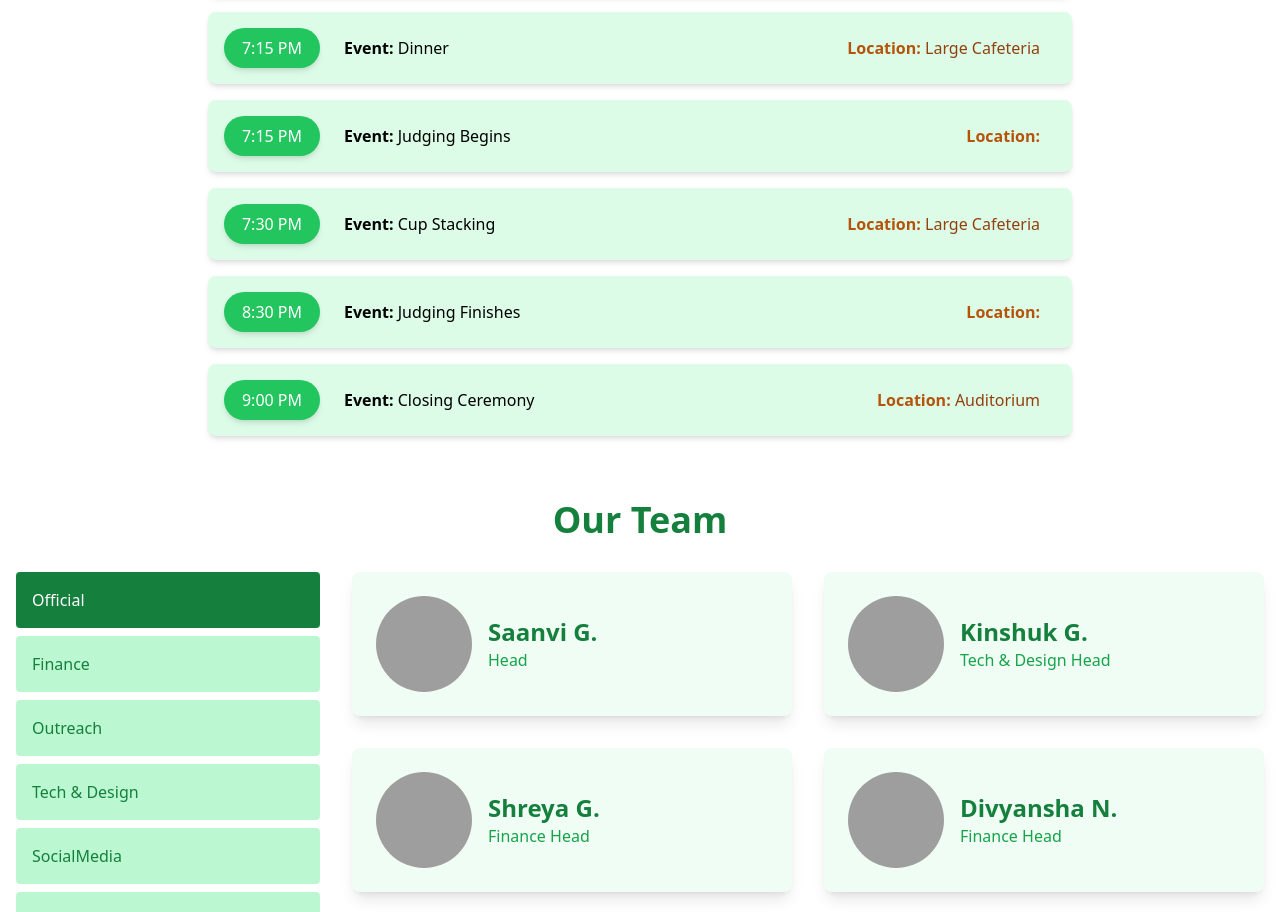
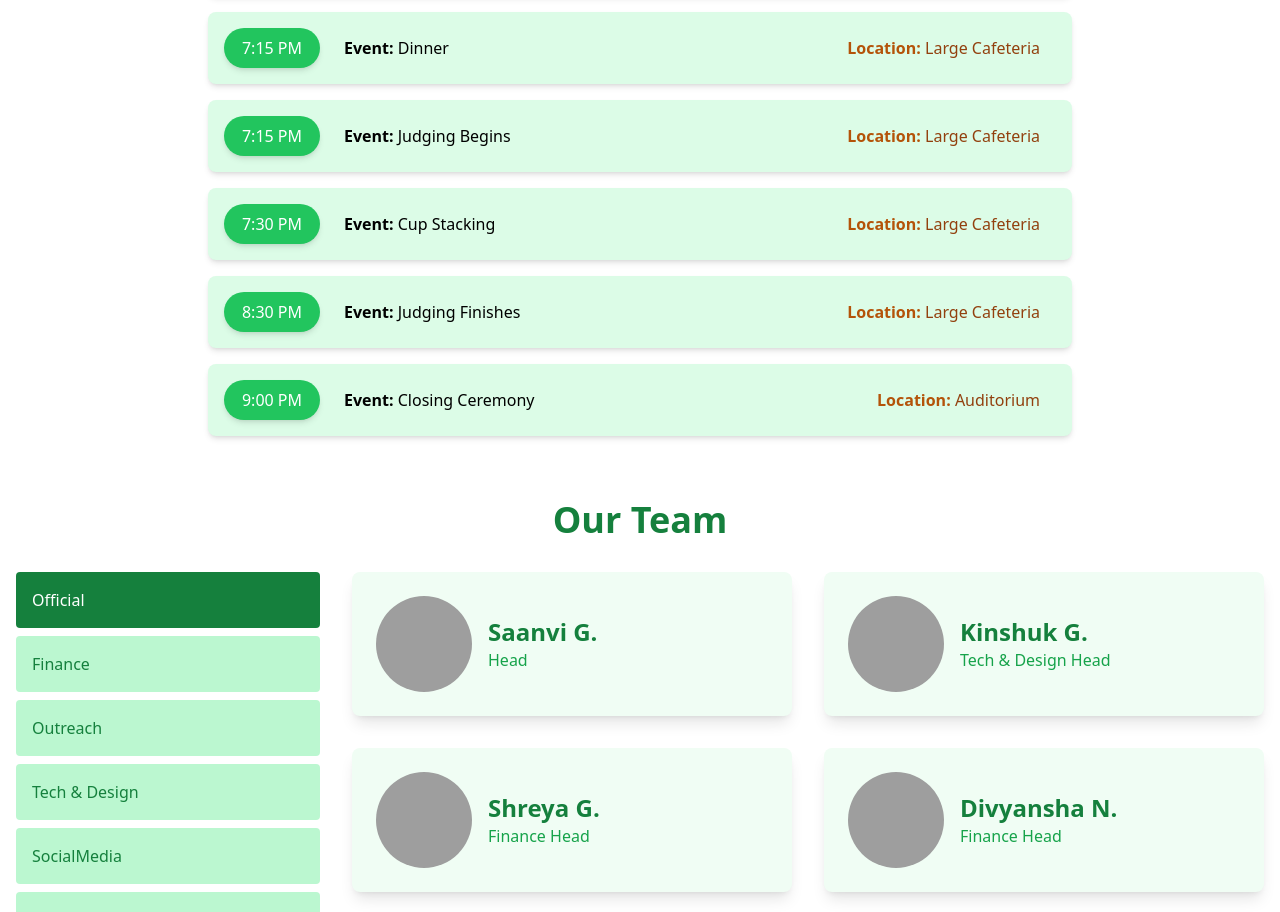
Before and after one commit to shuknuk/brhacks24, a Next.js app: page / in a window 1280 px wide. Shown: the part 4540-5452 px from the top of the page. Built offline with nearby package versions, Linux system fonts and the light colour scheme; grey boxes are pictures that could not be loaded.

Commit message:
more schedule updates part 2

```diff
--- a/components/Schedule.jsx
+++ b/components/Schedule.jsx
@@ -65,9 +65,9 @@ const Schedule = () => {
     { Time: "6:30 PM", Event: "Web Development", Location: "Room 171" },
     { Time: "7:00 PM", Event: "Hacking Ends", Location: "Large Cafeteria" },
     { Time: "7:15 PM", Event: "Dinner", Location: "Large Cafeteria" },
-    { Time: "7:15 PM", Event: "Judging Begins", },
+    { Time: "7:15 PM", Event: "Judging Begins", Location: "Large Cafeteria" },
     { Time: "7:30 PM", Event: "Cup Stacking", Location: "Large Cafeteria" },
-    { Time: "8:30 PM", Event: "Judging Finishes", },
+    { Time: "8:30 PM", Event: "Judging Finishes", Location: "Large Cafeteria" },
     { Time: "9:00 PM", Event: "Closing Ceremony", Location: "Auditorium" },
   ];
 
```
